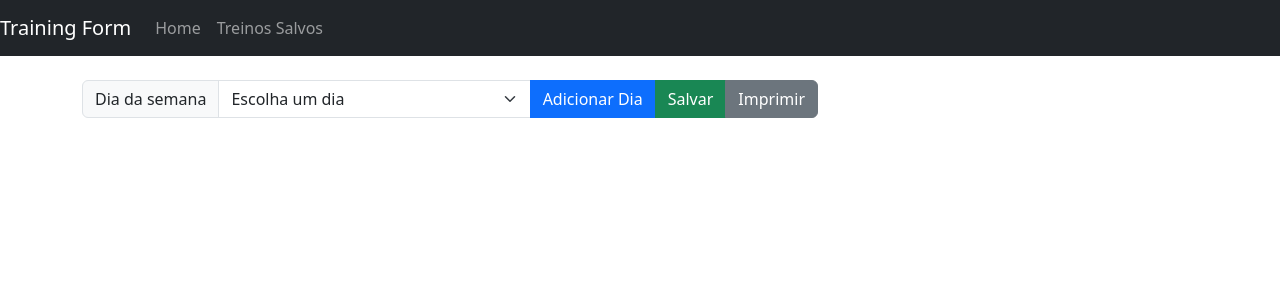
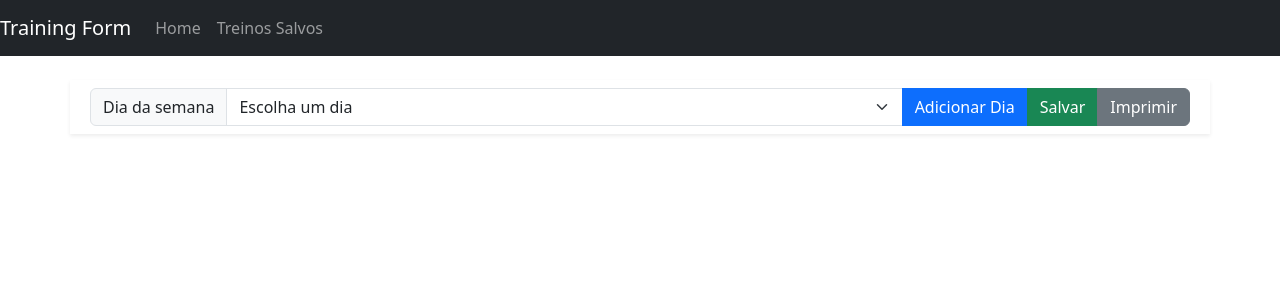
Before and after one commit to AndreEzias/training-form, a Next.js app: page / in a window 1280 px wide. Shown: the top 300 px of the page. Built offline with nearby package versions, Linux system fonts and the light colour scheme.

Commit message:
Fixando botões de inclusão de dia, salvar e imprimir no topo

```diff
--- a/src/components/WorkoutForm.tsx
+++ b/src/components/WorkoutForm.tsx
@@ -189,11 +189,15 @@ const WorkoutForm: React.FC<WorkoutFormProps> = ({ workoutData, workoutNameProp
 
     return (
         <Container className="container mt-4">
-            <div className="row">
-                <div className='col-12 col-md-8'>
+            <div className="row sticky-top  bg-white p-2 shadow-sm">
+                <div className="col-12">
                     <InputGroup>
                         <InputGroup.Text className="d-none d-md-block">Dia da semana</InputGroup.Text>
-                        <Form.Select value={selectedDay} onChange={(e) => setSelectedDay(e.target.value)}>
+                        <Form.Select
+                            className="form-select"
+                            value={selectedDay}
+                            onChange={(e) => setSelectedDay(e.target.value)}
+                        >
                             <option value="">Escolha um dia</option>
                             <option value="Domingo">Domingo</option>
                             <option value="Segunda-feira">Segunda-feira</option>
@@ -206,11 +210,11 @@ const WorkoutForm: React.FC<WorkoutFormProps> = ({ workoutData, workoutNameProp
                         <Button variant="primary" onClick={addDay}>Adicionar Dia</Button>
                         <Button variant="success" onClick={openSaveModal}>
                             <span className="d-none d-md-block">Salvar</span>
-                            <i className="bi bi-save d-md-none"></i> {/* Ícone para mobile */}
+                            <i className="bi bi-save d-md-none"></i>
                         </Button>
                         <Button variant="secondary" onClick={printPDF}>
                             <span className="d-none d-md-block">Imprimir</span>
-                            <i className="bi bi-printer d-md-none"></i> {/* Ícone para mobile */}
+                            <i className="bi bi-printer d-md-none"></i>
                         </Button>
                     </InputGroup>
                 </div>
--- /dev/null
+++ b/src/styles.css
@@ -0,0 +1,8 @@
+.sticky-top {
+    position: sticky;
+    top: 0;
+    z-index: 1020; /* Ensure it stays above other elements */
+    background-color: white; /* Ensure it doesn't blend with the background */
+    box-shadow: 0 2px 5px rgba(0, 0, 0, 0.1); /* Add a subtle shadow */
+    padding: 10px; /* Add padding for better spacing */
+}
```
Lines whose indentation alone changed are shown as unchanged.
